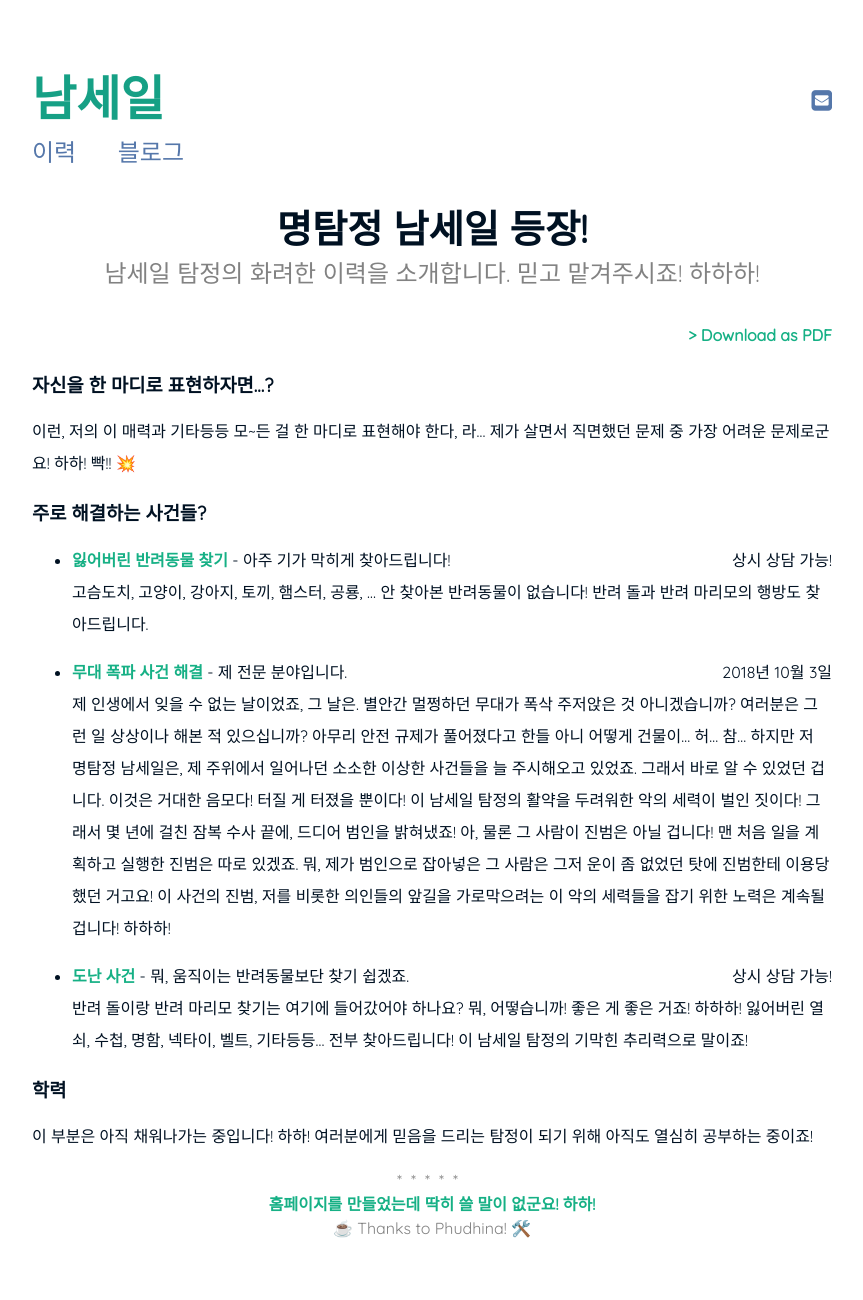
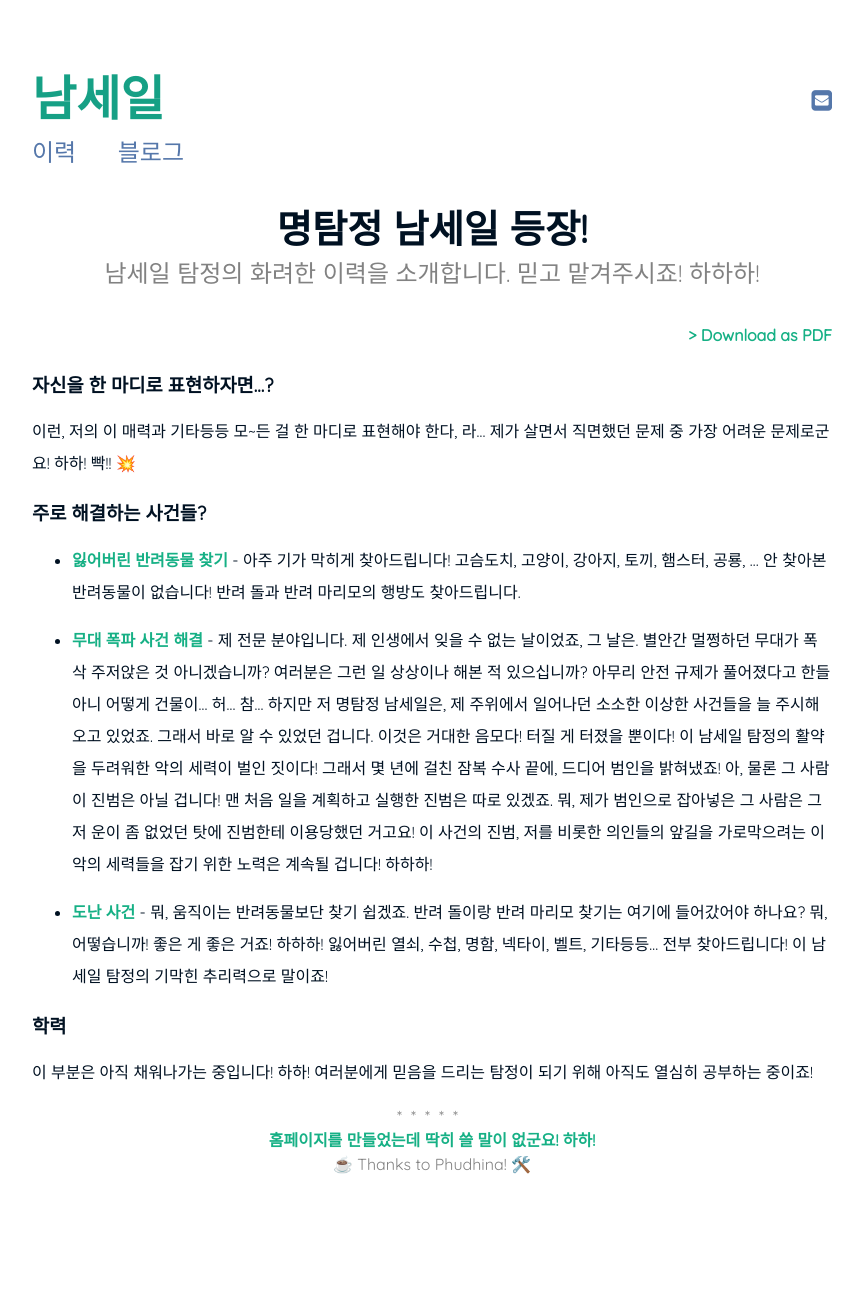
Before and after one commit to seil0224/seil0224.github.io, a Jekyll site: the page built from resume.md, in a window 1280 px wide. Shown: the whole page, without its empty margins (208-1071 px from the left). Built offline with Jekyll 4.4.1, drawn with Linux system fonts in a browser that asks for light colours; after the commit the page ends 1236 px from its top, so only the background shows below that.

Commit message:
Update resume.md

```diff
--- a/resume.md
+++ b/resume.md
@@ -11,13 +11,13 @@ subtitle: 남세일 탐정의 화려한 이력을 소개합니다. 믿고 맡겨
 이런, 저의 이  매력과 기타등등 모~든 걸 한 마디로 표현해야 한다, 라... 제가 살면서 직면했던 문제 중 가장 어려운 문제로군요! 하하! 빡!! 💥
 
 ### 주로 해결하는 사건들?
-- **잃어버린 반려동물 찾기** - 아주 기가 막히게 찾아드립니다! <span style="float: right; ">상시 상담 가능!</span>
+- **잃어버린 반려동물 찾기** - 아주 기가 막히게 찾아드립니다! <!--<span style="float: right; ">상시 상담 가능!</span>  -->
 고슴도치, 고양이, 강아지, 토끼, 햄스터, 공룡, ... 안 찾아본 반려동물이 없습니다! 반려 돌과 반려 마리모의 행방도 찾아드립니다.
 
-- **무대 폭파 사건 해결** - 제 전문 분야입니다. <span style="float: right; ">2018년 10월 3일</span>
+- **무대 폭파 사건 해결** - 제 전문 분야입니다. <!--<span style="float: right; ">2018년 10월 3일</span>  -->
 제 인생에서 잊을 수 없는 날이었죠, 그 날은. 별안간 멀쩡하던 무대가 폭삭 주저앉은 것 아니겠습니까? 여러분은 그런 일 상상이나 해본 적 있으십니까? 아무리 안전 규제가 풀어졌다고 한들 아니 어떻게 건물이... 허... 참... 하지만 저 명탐정 남세일은, 제 주위에서 일어나던 소소한 이상한 사건들을 늘 주시해오고 있었죠. 그래서 바로 알 수 있었던 겁니다. 이것은 거대한 음모다! 터질 게 터졌을 뿐이다! 이 남세일 탐정의 활약을 두려워한 악의 세력이 벌인 짓이다! 그래서 몇 년에 걸친 잠복 수사 끝에, 드디어 범인을 밝혀냈죠! 아, 물론 그 사람이 진범은 아닐 겁니다! 맨 처음 일을 계획하고 실행한 진범은 따로 있겠죠. 뭐, 제가 범인으로 잡아넣은 그 사람은 그저 운이 좀 없었던 탓에 진범한테 이용당했던 거고요! 이 사건의 진범, 저를 비롯한 의인들의 앞길을 가로막으려는 이 악의 세력들을 잡기 위한 노력은 계속될 겁니다! 하하하!
 
-- **도난 사건** - 뭐, 움직이는 반려동물보단 찾기 쉽겠죠. <span style="float: right; ">상시 상담 가능!</span>
+- **도난 사건** - 뭐, 움직이는 반려동물보단 찾기 쉽겠죠. <!--<span style="float: right; ">상시 상담 가능!</span>  -->
 반려 돌이랑 반려 마리모 찾기는 여기에 들어갔어야 하나요? 뭐, 어떻습니까! 좋은 게 좋은 거죠! 하하하! 잃어버린 열쇠, 수첩, 명함, 넥타이, 벨트, 기타등등... 전부 찾아드립니다! 이 남세일 탐정의 기막힌 추리력으로 말이죠!
 
 ### 학력
```
